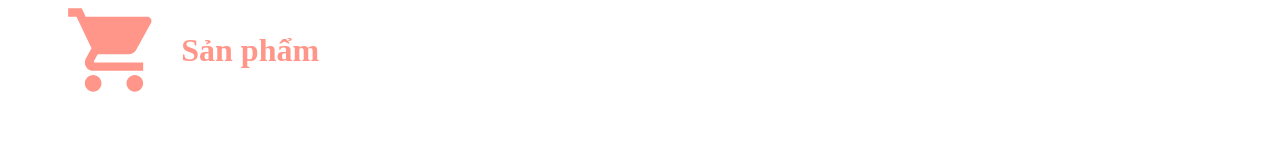
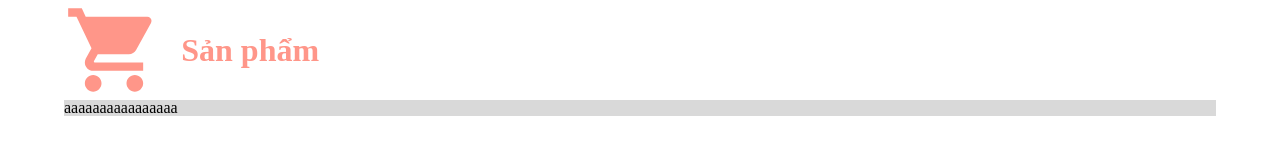
Before and after one commit to vuoanh291104/keshouhin_web, a plain HTML site: page Assets/html/Cart.html in a window 1280 px wide. Drawn offline with Linux system fonts and the light colour scheme.

Commit message:
add aaaaaaaaaa

```diff
--- a/Assets/html/Cart.html
+++ b/Assets/html/Cart.html
@@ -17,7 +17,7 @@
                 <p>Sản phẩm</p>
             </div>
             <div class="lsSanPham">
-
+                aaaaaaaaaaaaaaaa
             </div>
         </div>
     </div>
```
